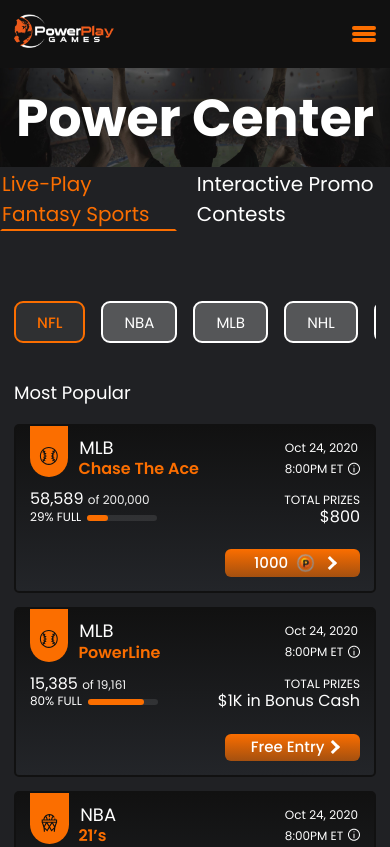
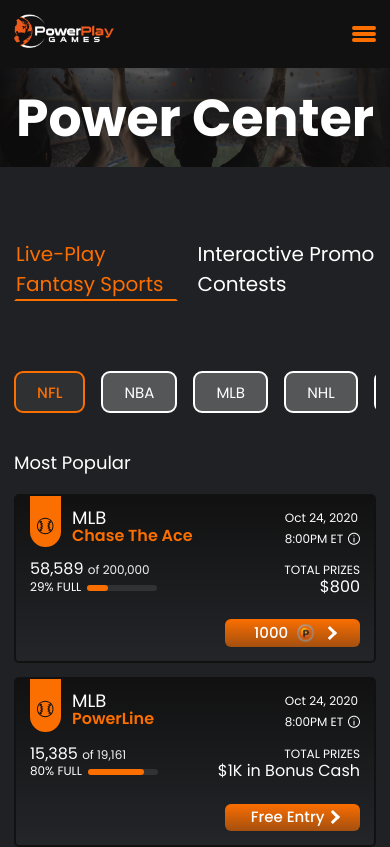
Before and after one commit to fancykingstar/live-fantasy, a React (Create React App) app: page /power-center in a window 390 px wide. Shown: the top 847 px of the page. Built offline with nearby package versions, Linux system fonts and the light colour scheme.

Commit message:
resolve-errors

```diff
--- a/src/pages/PowerCenter/InteractiveContests.js
+++ b/src/pages/PowerCenter/InteractiveContests.js
@@ -48,7 +48,7 @@
                         entries='58589'
                         totalEntries='200000'
                         prize='800'
-                        entryFee='1000'
+                        pointsRequired='1000'
                         isMobileDevice={isMobileDevice}
                     />
                     <PowerPlayGridRow
@@ -71,7 +71,7 @@
                         entries='1497'
                         totalEntries='150000'
                         prize='3000'
-                        entryFee='10000'
+                        pointsRequired='10000'
                         isMobileDevice={isMobileDevice}
                     />
                     <PowerPlayGridRow
@@ -127,7 +127,7 @@
                         entries='1497'
                         totalEntries='150000'
                         prize='3000'
-                        entryFee='10000'
+                        pointsRequired='10000'
                         isMobileDevice={isMobileDevice}
                     />
                     <PowerPlayGridRow
@@ -172,7 +172,7 @@
                         entries='1497'
                         totalEntries='150000'
                         prize='3000'
-                        entryFee='10000'
+                        pointsRequired='10000'
                         isMobileDevice={isMobileDevice}
                     />
                     <PowerPlayGridRow
--- a/src/pages/PowerCenter/PowerCenter.scss
+++ b/src/pages/PowerCenter/PowerCenter.scss
@@ -47,6 +47,7 @@
 @media (max-width: 899px){
     .__PowerCenter{
         .__power-center-links{
+            margin: 5em 1em;
             justify-content: space-around;
             a{
                 font-size: 20px;
--- a/src/pages/PowerCenter/PowerPlayGridRow.js
+++ b/src/pages/PowerCenter/PowerPlayGridRow.js
@@ -7,7 +7,7 @@
 const PowerPlayGridRow = props => props.isMobileDevice ? <div className='__power-grid-row-card __relative'><TableRow {...props} /></div> : <TableRow {...props} />
 
 
-const TableRow = ({ type, Icon, date, time, contest, entries, totalEntries, prize, entryFee }) => {
+const TableRow = ({ type, Icon, date, time, contest, entries, totalEntries, prize, pointsRequired }) => {
     const percentage = `${((entries / totalEntries) * 100).toFixed()}%`;
     const addCommas = entry => entry.toString().replace(/\B(?=(\d{3})+(?!\d))/g, ",");
     return (
@@ -15,7 +15,10 @@
             <div className='__support __flex __relative'>
                 <span className='__icon __relative'><span></span><Icon className='__relative' /></span>
                 <div className='__f1 __main'>
-                    <span className='__title __h6'>{contest}</span>
+                    <div>
+                        <span className='__title __h6'>{contest}</span>
+                        <span className='__primary-color __bold __mediam __block __hide-only-on-large'> {type} </span>
+                    </div>
                     <div className='__date __ml-a __light-grey __very-small-on-large __block-on-large __flex'>
                         <span> {date} </span>
                         <span className='__hide-on-large __vertical-line'> | </span>
@@ -24,7 +27,7 @@
                     </div>
                 </div>
             </div>
-            <div className='__flex __h6 __primary-color __bold __type __mediam-on-large __left'> {type} </div>
+            <div className='__flex __h6 __primary-color __bold __hide-on-large __left'> {type} </div>
             <div className='__entries'>
                 <div>
                     <span className='__filled-entries __h6 __mediam-on-large'>{addCommas(entries)} </span>
@@ -39,11 +42,11 @@
                 <div className='__h6 __mediam-on-large'>{+prize ? `$${prize}` : prize} </div>
                 <div className='__very-small-on-large __light-grey'><span className='__hide-only-on-large'>TOTAL</span> PRIZES</div>
             </div>
-            <Link to='/' className='__flex  __h5 __small-on-large __entryfee'>
-                {entryFee ? (
+            <Link to='/' className='__flex  __h5 __small-on-large __pointsRequired'>
+                {pointsRequired ? (
                     <div className='__flex'>
                         <span className='__hide-on-large'>$</span>
-                        {entryFee}
+                        {pointsRequired}
                         <img src={PowerPlayIcon} alt='' className='__ml-s' />
                         <div className='__chevron __-right __hide-only-on-large'></div>
                     </div>
--- a/src/pages/PowerCenter/PowerPlayGridRow.scss
+++ b/src/pages/PowerCenter/PowerPlayGridRow.scss
@@ -8,7 +8,7 @@
             border-radius: 1em;
             height: 6px;
         }
-        .__entryfee{
+        .__pointsRequired{
             justify-content: flex-end;
         }
     }
@@ -76,6 +76,9 @@
                 margin-right: 0.8em;
                 height: 100%;
                 left: 0;
+                svg{
+                    max-width: 1.2em;
+                }
                 span{
                     position: absolute;
                     padding: 2em 0 ;
@@ -90,11 +93,6 @@
                 }
             }
         }
-        .__type{
-            position: absolute;
-            top: 2.2em;
-            left: 3.9em;
-        }
         .__entries{
             width: 50%;
             margin: 1em 0;
@@ -106,7 +104,7 @@
             flex-direction: column-reverse;
 
         }
-        .__entryfee{
+        .__pointsRequired{
             background-image: linear-gradient(to bottom, #fb6e00, rgba(251, 110, 0, 0.6));
             width: 9em;
             padding: 0.3em;
```
